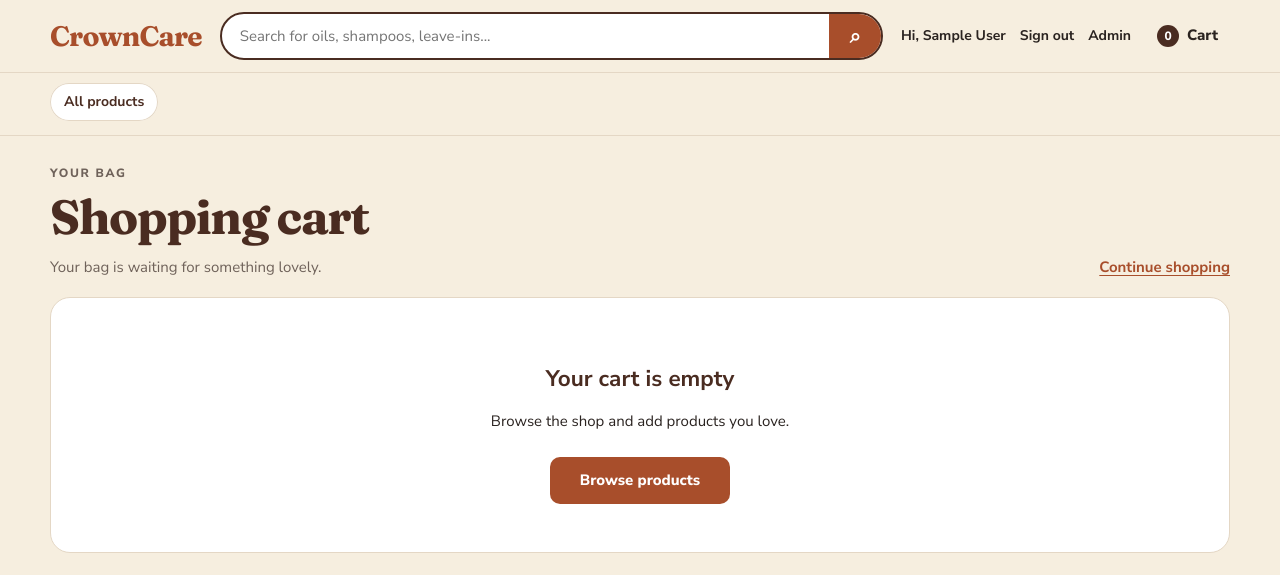
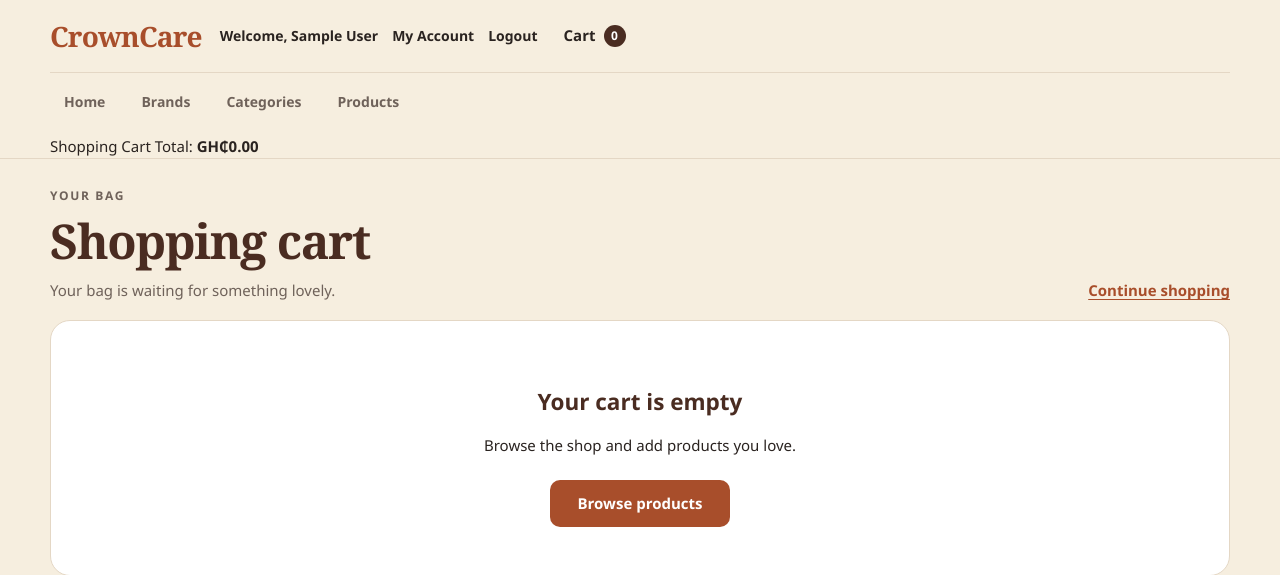
Before and after one commit to Gwen288/E-comm_Team-Project, a PHP site: page /views/cart.php in a window 1280 px wide. Shown: the top 575 px of the page. Run offline with PHP 8.4, Linux system fonts and the light colour scheme; the visitor is signed in with stand-in values (Sample User, id 1); data that the repository does not hold is empty.

Commit message:
fixed cart functionality and minor ui changes

```diff
--- a/crowncare/views/cart.php
+++ b/crowncare/views/cart.php
@@ -1,3 +1,4 @@
+
 <?php
 require_once __DIR__ . '/../core/core.php';
 require_once __DIR__ . '/../controllers/CartController.php';
@@ -7,12 +8,13 @@ $cartController = new CartController();
 if (!is_logged_in()) {
     $_SESSION['error'] = 'Please log in to view your cart.';
     redirect(BASE_URL . 'views/login.php');
+    exit;
 }
 
 $cartCustomerId = get_customer_id();
 
 $cartItems = $cartController->getCartItems($cartCustomerId);
-$cartTotal = $cartController->getCartTotal($cartCustomerId);
+
 $itemCount = 0;
 
 foreach ($cartItems as $item) {
@@ -28,8 +30,13 @@ require_once __DIR__ . '/layout/header.php';
         <div>
             <p class="eyebrow">Your bag</p>
             <h1>Shopping cart</h1>
+
             <?php if (!empty($cartItems)): ?>
-                <p><?php echo (int) $itemCount; ?> item<?php echo $itemCount === 1 ? '' : 's'; ?> ready for checkout</p>
+                <p>
+                    <?php echo (int) $itemCount; ?>
+                    item<?php echo $itemCount === 1 ? '' : 's'; ?>
+                    ready for checkout
+                </p>
             <?php else: ?>
                 <p>Your bag is waiting for something lovely.</p>
             <?php endif; ?>
@@ -54,6 +61,7 @@ require_once __DIR__ . '/layout/header.php';
         <section class="cart-empty">
             <h2>Your cart is empty</h2>
             <p>Browse the shop and add products you love.</p>
+
             <a class="cart-primary-btn" href="<?php echo BASE_URL; ?>index.php">
                 Browse products
             </a>
@@ -77,10 +85,12 @@ require_once __DIR__ . '/layout/header.php';
                         $image = trim($item['product_image'] ?? '');
                         $imagePath = __DIR__ . '/../images/products/' . basename($image);
                         $hasImage = $image !== '' && is_file($imagePath);
+
                         $lineTotal = (int) $item['qty'] * (float) $item['product_price'];
                         ?>
 
                         <article class="cart-item">
+
                             <a
                                 class="cart-item-media"
                                 href="<?php echo BASE_URL; ?>views/single_product.php?pro_id=<?php echo $productId; ?>"
@@ -96,6 +106,7 @@ require_once __DIR__ . '/layout/header.php';
                             </a>
 
                             <div class="cart-item-body">
+
                                 <div class="cart-item-top">
                                     <div>
                                         <h2>
@@ -103,6 +114,7 @@ require_once __DIR__ . '/layout/header.php';
                                                 <?php echo htmlspecialchars($item['product_title']); ?>
                                             </a>
                                         </h2>
+
                                         <p class="cart-item-unit">
                                             GH₵<?php echo number_format((float) $item['product_price'], 2); ?> each
                                         </p>
@@ -114,8 +126,10 @@ require_once __DIR__ . '/layout/header.php';
                                 </div>
 
                                 <div class="cart-item-controls">
+
                                     <label class="cart-qty-label">
                                         <span>Qty</span>
+
                                         <input
                                             class="cart-quantity"
                                             type="number"
@@ -142,9 +156,11 @@ require_once __DIR__ . '/layout/header.php';
                                     >
                                         Remove
                                     </button>
+
                                 </div>
                             </div>
                         </article>
+
                     <?php endforeach; ?>
 
                     <div class="cart-update-row">
@@ -152,6 +168,7 @@ require_once __DIR__ . '/layout/header.php';
                             Update quantities
                         </button>
                     </div>
+
                 </form>
 
                 <form
@@ -164,11 +181,24 @@ require_once __DIR__ . '/layout/header.php';
             </section>
 
             <aside class="cart-summary-panel">
+
+                <?php
+                // Calculate the subtotal directly inside the order summary.
+                $summaryTotal = 0;
+
+                foreach ($cartItems as $summaryItem) {
+                    $summaryQuantity = (int) $summaryItem['qty'];
+                    $summaryPrice = (float) $summaryItem['product_price'];
+
+                    $summaryTotal += $summaryQuantity * $summaryPrice;
+                }
+                ?>
+
                 <h2>Order summary</h2>
 
                 <div class="cart-subtotal-row">
                     <span>Subtotal</span>
-                    <strong>GH₵<?php echo number_format($cartTotal, 2); ?></strong>
+                    <strong>GH₵<?php echo number_format($summaryTotal, 2); ?></strong>
                 </div>
 
                 <p class="cart-summary-note">
@@ -181,6 +211,7 @@ require_once __DIR__ . '/layout/header.php';
                 >
                     Proceed to checkout
                 </a>
+
             </aside>
 
         </div>
--- a/crowncare/views/layout/header.php
+++ b/crowncare/views/layout/header.php
@@ -1,19 +1,19 @@
+
 <?php
-// core.php should already be loaded before this header
+// core.php should already be loaded before this header.
 require_once __DIR__ . '/../../controllers/CartController.php';
-require_once __DIR__ . '/../../controllers/ProductController.php';
 
 $cartController = new CartController();
-$headerProductController = new ProductController();
-$cartCustomerId = get_customer_id();
 
-$cartCount = $cartCustomerId > 0
-    ? $cartController->getCartCount($cartCustomerId)
-    : 0;
+$cartCustomerId = is_logged_in() ? get_customer_id() : 0;
 
-$headerCategories = $headerProductController->getAllCategories();
-$headerSearchQuery = trim($_GET['user_query'] ?? '');
-$headerCategoryId = isset($_GET['cat']) ? (int) $_GET['cat'] : 0;
+$cartCount = 0;
+$cartTotal = 0;
+
+if ($cartCustomerId > 0) {
+    $cartCount = $cartController->getCartCount($cartCustomerId);
+    $cartTotal = $cartController->getCartTotal($cartCustomerId);
+}
 ?>
 
 <!DOCTYPE html>
@@ -22,86 +22,128 @@ $headerCategoryId = isset($_GET['cat']) ? (int) $_GET['cat'] : 0;
 <head>
     <meta charset="UTF-8">
     <meta name="viewport" content="width=device-width, initial-scale=1.0">
-    <title>CrownCare | Natural Hair Care</title>
-
-    <link rel="preconnect" href="https://fonts.googleapis.com">
-    <link rel="preconnect" href="https://fonts.gstatic.com" crossorigin>
-    <link
-        href="https://fonts.googleapis.com/css2?family=Fraunces:opsz,wght@9..144,600;9..144,700&family=Nunito+Sans:wght@400;500;600;700;800&display=swap"
-        rel="stylesheet"
-    >
+    <title>Shoppn</title>
 
     <link
         rel="stylesheet"
-        href="<?php echo BASE_URL; ?>css/style.css?v=20261102-cart"
+        href="<?php echo BASE_URL; ?>css/style.css"
     >
 </head>
 
 <body>
 
 <header class="site-header">
-    <div class="header-shell header-main-row">
-        <a href="<?php echo BASE_URL; ?>index.php" class="brand-name">
+
+    <div class="header-shell">
+
+        <!-- UPPER HEADER SECTION -->
+        <div class="header-main-row">
+
+            <!-- Brand -->
+            <a
+                href="<?php echo BASE_URL; ?>index.php"
+                class="brand-name"
+            >
                 CrownCare
             </a>
 
-        <form
-            class="header-search"
-            action="<?php echo BASE_URL; ?>index.php"
-            method="GET"
-            role="search"
+            <!-- Account and Cart Actions -->
+            <div class="header-actions">
+
+                <?php if (is_logged_in()): ?>
+
+                    <span class="header-link">
+                        Welcome,
+                        <?php echo htmlspecialchars($_SESSION['customer_name']); ?>
+                    </span>
+
+                    <a
+                        href="<?php echo BASE_URL; ?>views/account/my_account.php"
+                        class="header-link"
                     >
-            <label class="visually-hidden" for="header-search-input">Search products</label>
-            <input
-                id="header-search-input"
-                type="search"
-                name="user_query"
-                placeholder="Search for oils, shampoos, leave-ins..."
-                value="<?php echo htmlspecialchars($headerSearchQuery, ENT_QUOTES, 'UTF-8'); ?>"
+                        My Account
+                    </a>
+
+                    <a
+                        href="<?php echo BASE_URL; ?>logout.php"
+                        class="header-link"
                     >
-            <button type="submit" aria-label="Search">
-                <span aria-hidden="true">⌕</span>
-            </button>
-        </form>
+                        Logout
+                    </a>
 
-        <div class="header-actions">
-            <?php if (is_logged_in()): ?>
-                <a class="header-link" href="<?php echo BASE_URL; ?>views/account/my_account.php">
-                    Hi, <?php echo htmlspecialchars($_SESSION['customer_name']); ?>
+                <?php else: ?>
+
+                    <a
+                        href="<?php echo BASE_URL; ?>views/register.php"
+                        class="header-link"
+                    >
+                        Register
                     </a>
-                <a class="header-link" href="<?php echo BASE_URL; ?>logout.php">Sign out</a>
-            <?php else: ?>
-                <a class="header-link" href="<?php echo BASE_URL; ?>views/login.php">Sign in</a>
+
+                    <a
+                        href="<?php echo BASE_URL; ?>views/login.php"
+                        class="header-link"
+                    >
+                        Login
+                    </a>
+
                 <?php endif; ?>
 
-            <?php if (is_admin()): ?>
-                <a class="header-link" href="<?php echo BASE_URL; ?>views/admin/product.php">Admin</a>
+                <!-- Shopping Cart -->
+                <a
+                    href="<?php echo BASE_URL; ?>views/cart.php"
+                    class="header-cart"
+                >
+                    Cart
+
+                    <span class="cart-count">
+                        <?php echo (int) $cartCount; ?>
+                    </span>
+                </a>
+
+            </div>
+
+        </div>
+
+        <!-- LOWER HEADER SECTION: MAIN NAVIGATION -->
+        <div class="header-nav">
+
+            <div class="header-nav-row">
+
+                <a href="<?php echo BASE_URL; ?>index.php">
+                    Home
+                </a>
+
+                <?php if (is_logged_in() && is_admin()): ?>
+
+                    <a href="<?php echo BASE_URL; ?>views/admin/brand.php">
+                        Brands
+                    </a>
+
+                    <a href="<?php echo BASE_URL; ?>views/admin/category.php">
+                        Categories
+                    </a>
+
+                    <a href="<?php echo BASE_URL; ?>views/admin/product.php">
+                        Products
+                    </a>
+
                 <?php endif; ?>
 
-            <a class="header-cart" href="<?php echo BASE_URL; ?>views/cart.php" aria-label="Cart, <?php echo (int) $cartCount; ?> items">
-                <span class="cart-count"><?php echo (int) $cartCount; ?></span>
-                Cart
-            </a>
-        </div>
             </div>
 
-    <nav class="header-nav" aria-label="Categories">
-        <div class="header-shell header-nav-row">
-            <a
-                class="<?php echo $headerCategoryId === 0 ? 'is-active' : ''; ?>"
-                href="<?php echo BASE_URL; ?>index.php"
-            >
-                All products
-            </a>
+        </div>
 
-            <?php foreach ($headerCategories as $category): ?>
-                <a
-                    class="<?php echo $headerCategoryId === (int) $category['cat_id'] ? 'is-active' : ''; ?>"
-                    href="<?php echo BASE_URL; ?>index.php?cat=<?php echo (int) $category['cat_id']; ?>"
-                >
-                    <?php echo htmlspecialchars($category['cat_name'], ENT_QUOTES, 'UTF-8'); ?>
-                </a>
-            <?php endforeach; ?>
+        <!-- CART TOTAL -->
+        <div class="header-cart-total">
+            Shopping Cart Total:
+            <strong>
+                GH₵<?php echo number_format($cartTotal, 2); ?>
+            </strong>
         </div>
-    </nav>
+
+    </div>
+
 </header>
+</body>
+</html>
```
Also changed, not shown: crowncare/css/style.css (+77 -3 lines), crowncare/views/home.php (+15 -1 lines), crowncare/images/hero/crowncare-hero.jpg (added), crowncare/images/products/product_6aeb5747c08b86.95576716.jpg (added), crowncare/images/products/product_6aeb7404bd9d01.47037551.webp (added), crowncare/images/products/product_6aeb74cee5e112.48135133.jpg (added). Lines whose indentation alone changed are shown as unchanged.
